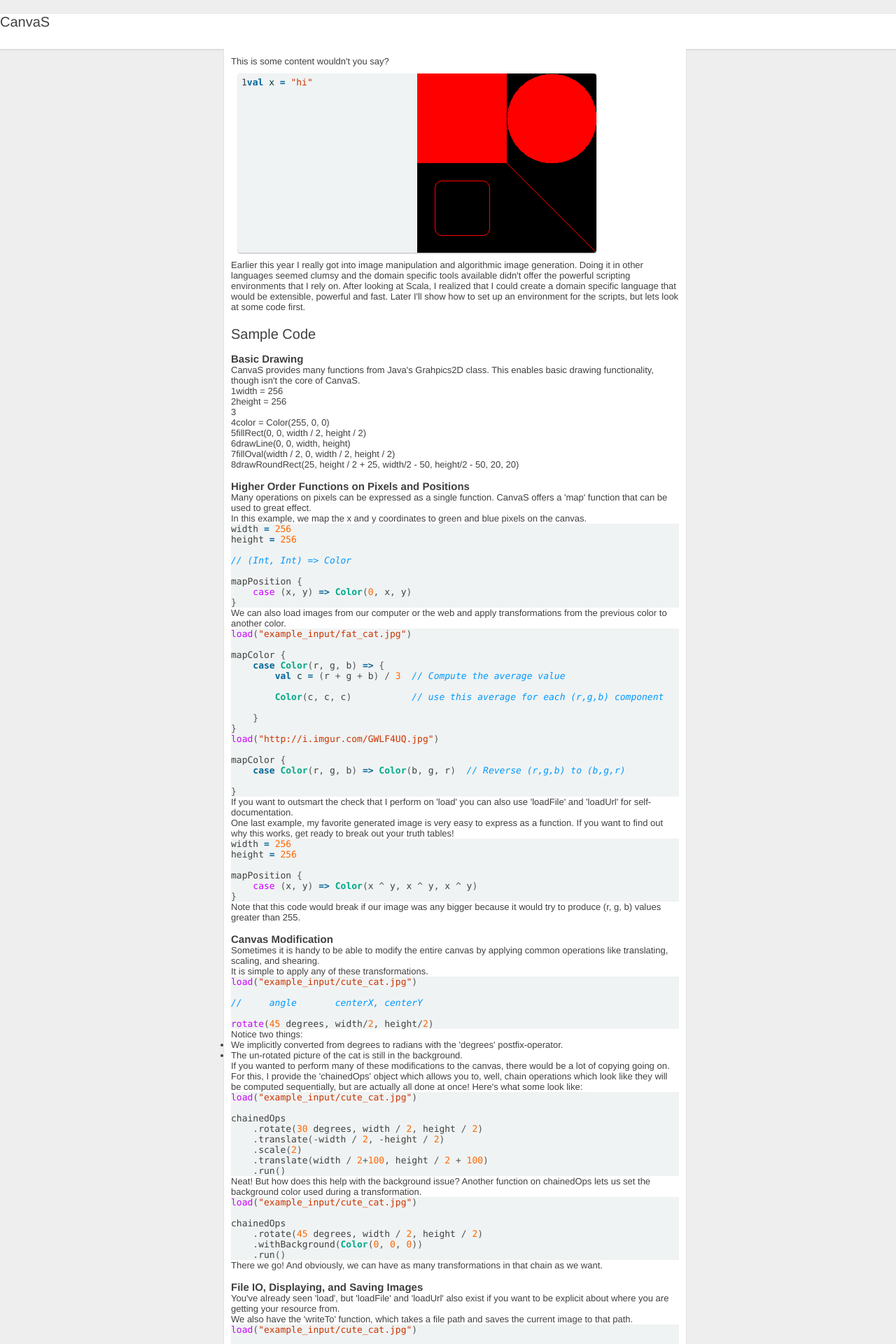
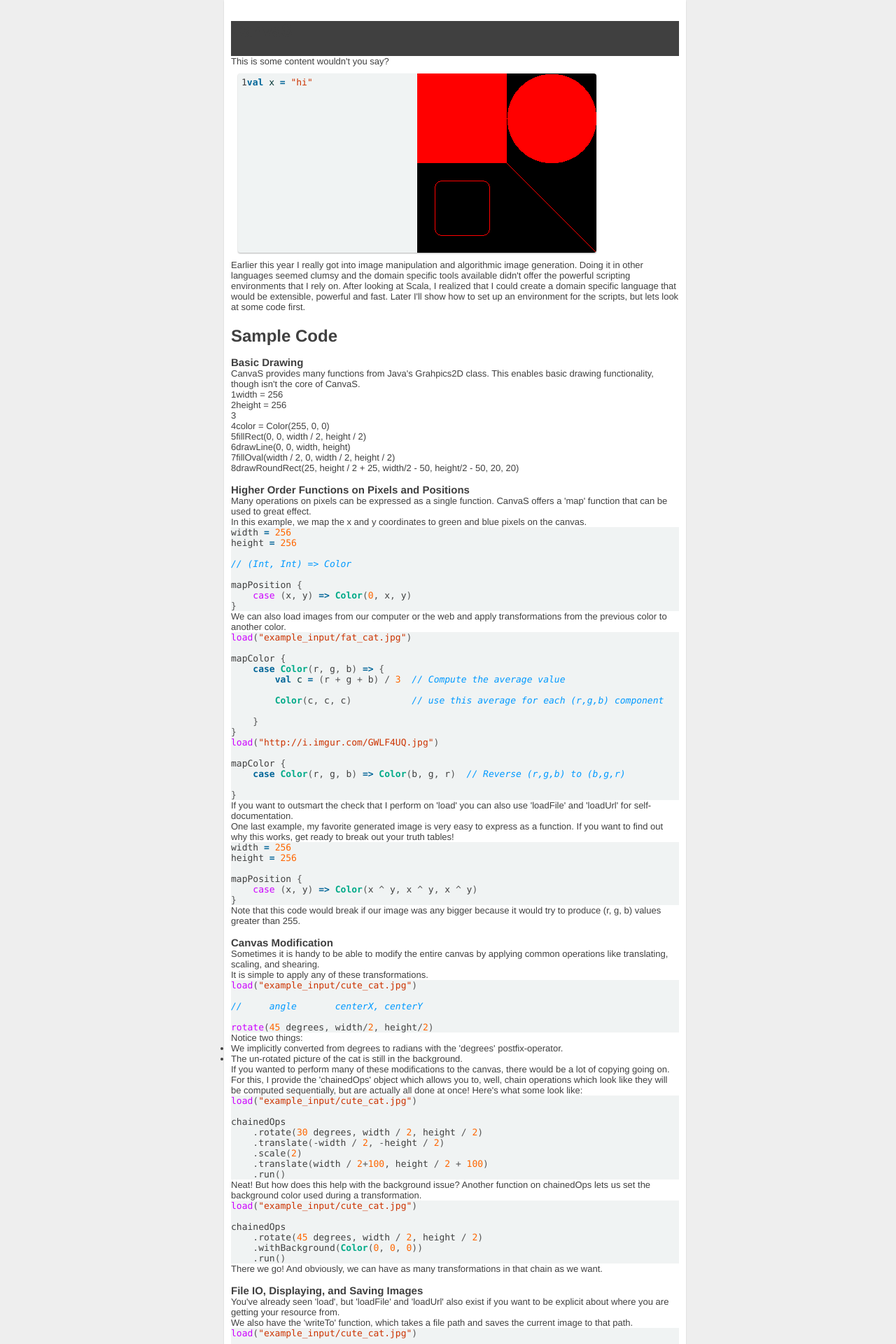
Before and after one commit to TyOverby/CanvaS, a Jekyll site: the page built from index.html, in a window 1280 px wide. Shown: the top 1920 px of the page at 70% size. Built offline with Jekyll 4.4.1, drawn with Linux system fonts in a browser that asks for light colours.

Commit message:
automated push

```diff
--- a/_layouts/main.html
+++ b/_layouts/main.html
@@ -1,12 +1,11 @@
 <html>
     {% include sub_layouts/header %}
     <body>
-        <div id="header">
-            <h1>{{ page.title }} <small>{{ site.tagline }}</small></h1>
+        <div id="wrapper"  style="width:50%; margin-left:25%">
+            <div id="header">
+                <h1>{{ page.title }} <small>{{ site.tagline }}</small></h1>
+            </div>
+            {{ content }}
         </div>
     </body>
-
-    <div id="wrapper"  style="width:50%; margin-left:25%">
-        {{ content }}
-    </div>
 </html>
--- a/stylesheets/stylesheet.css
+++ b/stylesheets/stylesheet.css
@@ -39,11 +39,10 @@
 }
 
 #header{
-    background: white;
+    background: #404040;
     height: 50px;
 
-    box-shadow: rgba(0, 0, 0, 0.14902) 0px 1px 2px 0px;
-    -webkit-box-shadow: rgba(0, 0, 0, 0.14902) 0px 1px 2px 0px;
+
 }
 
 #wrapper{
@@ -96,7 +95,8 @@
 
 h1{
     margin-top: 20px;
-    font-size: 20px;
+    font-size: 24px;
+    font-weight: bold;
 }
 h2{
     margin-top: 15px;
```
